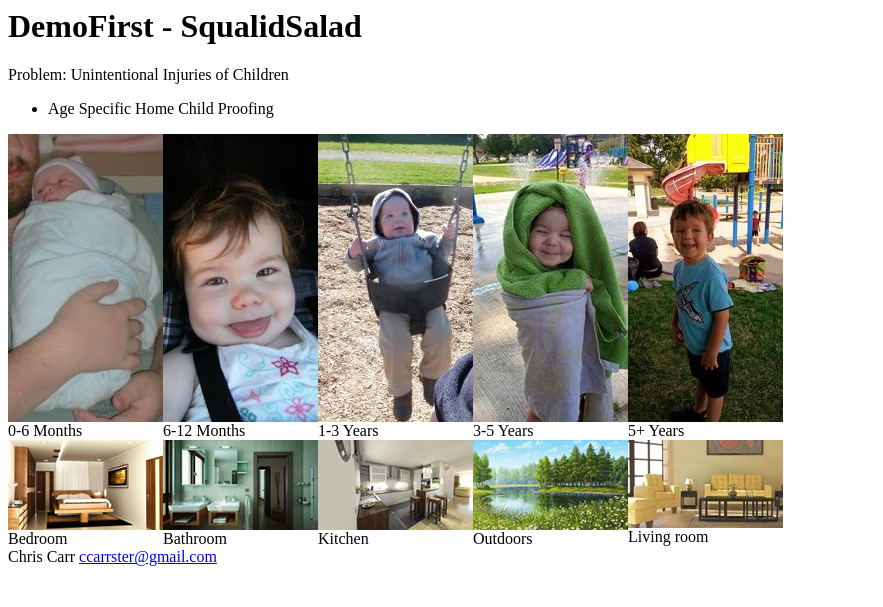
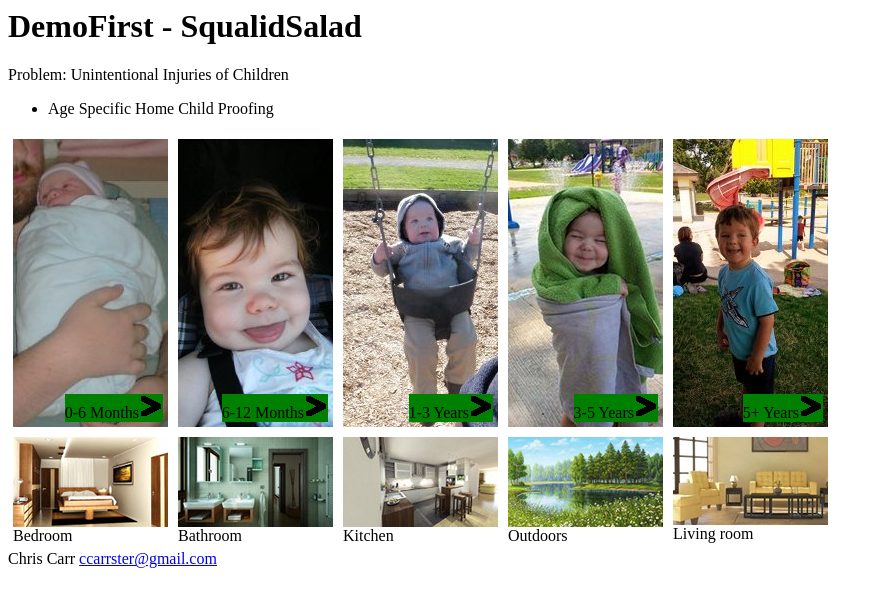
Before and after one commit to ccarrster/squalidsalad, a PHP site: page / in a window 1280 px wide. Shown: the top 607 px of the page, without its empty margins (0-883 px from the left). Run offline with PHP 8.4, Linux system fonts and the light colour scheme.

Commit message:
Make images clickable and pop

```diff
--- a/index.php
+++ b/index.php
@@ -72,10 +72,11 @@ require_once('safetydata.php');
 		}
 
 		function getTipsFor(age, room){
-			var result = '';
+			var result = '<ul>';
 			for(var i = 0; i < tips[age][room].length; i++){
-					result += '<div>' + tips[age][room][i] + '</div>';
+					result += '<li>' + tips[age][room][i] + '</li>';
 			}
+			result += '</ul>';
 			return result;
 		}
 
@@ -109,9 +110,22 @@ Problem: Unintentional Injuries of Children
 <ul>
 <li>Age Specific Home Child Proofing</li>
 </ul>
-<div><div style="float:left;" onclick="refreshInjuryData(0, 0);"><img src="age06.jpg"/><div>0-6 Months</div></div><div style="float:left;" onclick="refreshInjuryData(0, 1);"><img src="age612.jpg"/><div>6-12 Months</div></div><div style="float:left;" onclick="refreshInjuryData(0, 2);"><img src="age13.jpg"/><div>1-3 Years</div></div><div style="float:left;" onclick="refreshInjuryData(0, 3);"><img src="age35.jpg"/><div>3-5 Years</div></div><div style="float:left;" onclick="refreshInjuryData(1, 4);"><img src="age5p.jpg"/><div>5+ Years</div></div></div>
+<div>
+	<div style="float:left; position:relative; padding:5px;" onclick="refreshInjuryData(0, 0);"><img src="age06.jpg"/><div style="position:absolute; bottom:10px; right:10px; background-color:green;">0-6 Months<img style="padding:2px;" src="arrow.png"/></div></div>
+	<div style="float:left; position:relative; padding:5px;" onclick="refreshInjuryData(0, 1);"><img src="age612.jpg"/><div style="position:absolute; bottom:10px; right:10px; background-color:green;">6-12 Months<img style="padding:2px;" src="arrow.png"/></div></div>
+	<div style="float:left; position:relative; padding:5px;" onclick="refreshInjuryData(0, 2);"><img src="age13.jpg"/><div style="position:absolute; bottom:10px; right:10px; background-color:green;">1-3 Years<img style="padding:2px;" src="arrow.png"/></div></div>
+	<div style="float:left; position:relative; padding:5px;" onclick="refreshInjuryData(0, 3);"><img src="age35.jpg"/><div style="position:absolute; bottom:10px; right:10px; background-color:green;">3-5 Years<img style="padding:2px;" src="arrow.png"/></div></div>
+	<div style="float:left; position:relative; padding:5px;" onclick="refreshInjuryData(1, 4);"><img src="age5p.jpg"/><div style="position:absolute; bottom:10px; right:10px; background-color:green;">5+ Years<img style="padding:2px;" src="arrow.png"/></div></div>
+</div>
 <div style="clear:both;"></div>
-<div><div style="float:left;" onclick="refreshTips(0);"><img src="bedroom.jpg"/><div>Bedroom<span id="percent0"></span></div></div><div style="float:left;" onclick="refreshTips(1);"><img src="bathroom.jpg"/><div>Bathroom<span id="percent1"></span></div></div><div style="float:left;" onclick="refreshTips(2);"><img src="kitchen.jpg"/><div>Kitchen<span id="percent2"></span></div></div><div style="float:left;" onclick="refreshTips(3);"><img src="outdoors.jpg"/><div>Outdoors<span id="percent3"></span></div></div><div style="float:left;" onclick="refreshTips(4);"><img src="livingroom.jpg"/><div>Living room<span id="percent4"></span></div></div></div>
+
+<div>
+	<div style="float:left; padding:5px;" onclick="refreshTips(0);"><img src="bedroom.jpg"/><div>Bedroom<span id="percent0"></span></div></div>
+	<div style="float:left; padding:5px;" onclick="refreshTips(1);"><img src="bathroom.jpg"/><div>Bathroom<span id="percent1"></span></div></div>
+	<div style="float:left; padding:5px;" onclick="refreshTips(2);"><img src="kitchen.jpg"/><div>Kitchen<span id="percent2"></span></div></div>
+	<div style="float:left; padding:5px;" onclick="refreshTips(3);"><img src="outdoors.jpg"/><div>Outdoors<span id="percent3"></span></div></div>
+	<div style="float:left; padding:5px;" onclick="refreshTips(4);"><img src="livingroom.jpg"/><div>Living room<span id="percent4"></span></div></div>
+</div>
 <div style="clear:both;"></div>
 <div id="tips"></div>
 <div>Chris Carr <a href="mailto:ccarrster@gmail.com"/>ccarrster@gmail.com</a></div>
```
Also changed, not shown: arrow.png (added).
